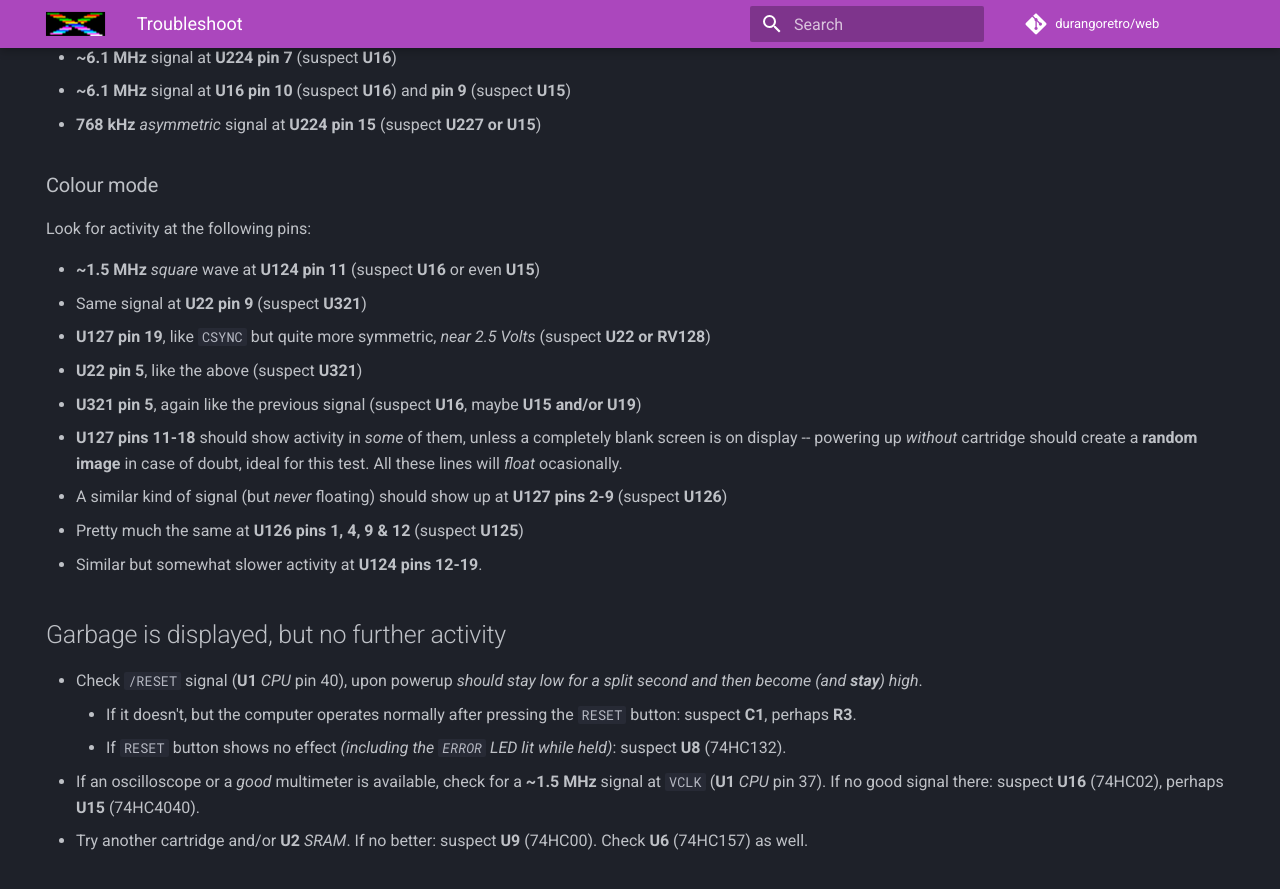
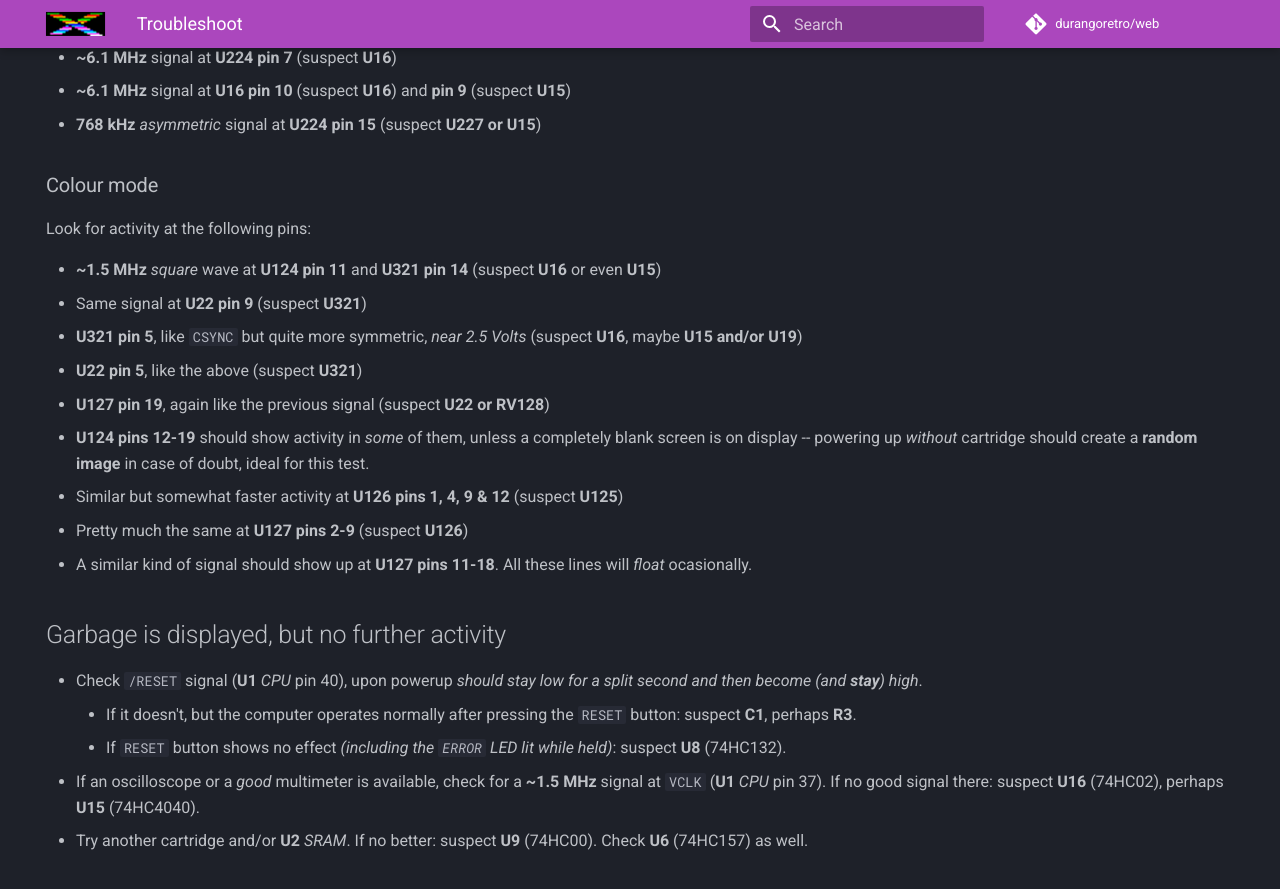
Before and after one commit to durangoretro/web, an MkDocs documentation site: the page built from docs/troubleshoot.md, in a window 1280 px wide and 900 px high, scrolled down 1862 px. Shown: the top 889 px of the window. Built offline with MkDocs 1.6.1 and Material for MkDocs 9.7.7, drawn with Linux system fonts in a browser that asks for light colours; comment, search, counter and statistics services are not loaded.

Commit message:
proper order in colour troubleshooting

```diff
--- a/docs/troubleshoot.md
+++ b/docs/troubleshoot.md
@@ -70,15 +70,15 @@
 
 Look for activity at the following pins:
 
-* **~1.5 MHz** _square_ wave at **U124 pin 11** (suspect **U16** or even **U15**)
+* **~1.5 MHz** _square_ wave at **U124 pin 11** and **U321 pin 14** (suspect **U16** or even **U15**)
 * Same signal at **U22 pin 9** (suspect **U321**)
-* **U127 pin 19**, like `CSYNC` but quite more symmetric, _near 2.5 Volts_ (suspect **U22 or RV128**)
+* **U321 pin 5**, like `CSYNC` but quite more symmetric, _near 2.5 Volts_ (suspect **U16**, maybe **U15 and/or U19**)
 * **U22 pin 5**, like the above (suspect **U321**)
-* **U321 pin 5**, again like the previous signal (suspect **U16**, maybe **U15 and/or U19**)
-* **U127 pins 11-18** should show activity in _some_ of them, unless a completely blank screen is on display -- powering up _without_ cartridge should create a **random image** in case of doubt, ideal for this test. All these lines will _float_ ocasionally.
-* A similar kind of signal (but _never_ floating) should show up at **U127 pins 2-9** (suspect **U126**)
-* Pretty much the same at **U126 pins 1, 4, 9 & 12** (suspect **U125**)
-* Similar but somewhat slower activity at **U124 pins 12-19**.
+* **U127 pin 19**, again like the previous signal (suspect **U22 or RV128**)
+* **U124 pins 12-19** should show activity in _some_ of them, unless a completely blank screen is on display -- powering up _without_ cartridge should create a **random image** in case of doubt, ideal for this test.
+* Similar but somewhat faster activity at **U126 pins 1, 4, 9 & 12** (suspect **U125**)
+* Pretty much the same at **U127 pins 2-9** (suspect **U126**)
+* A similar kind of signal should show up at **U127 pins 11-18**. All these lines will _float_ ocasionally.
 
 ## Garbage is displayed, but no further activity
 
```
